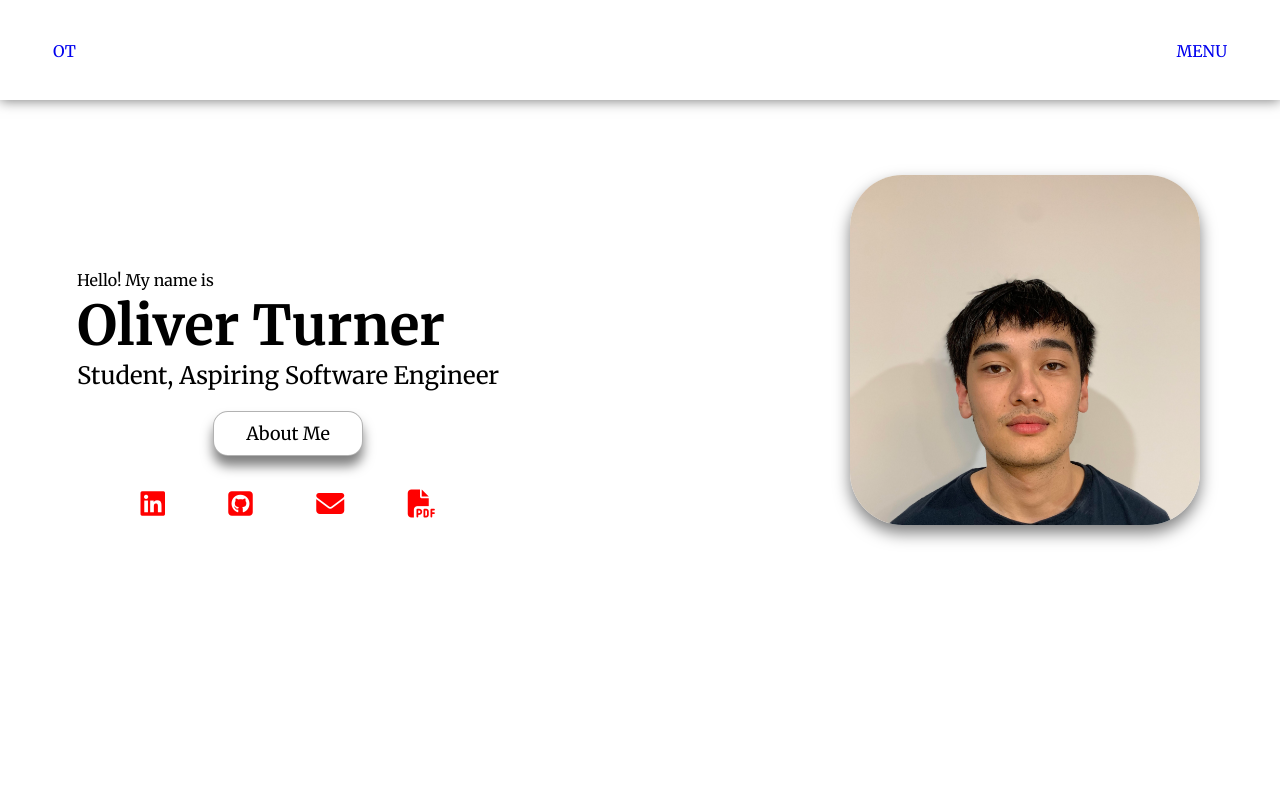
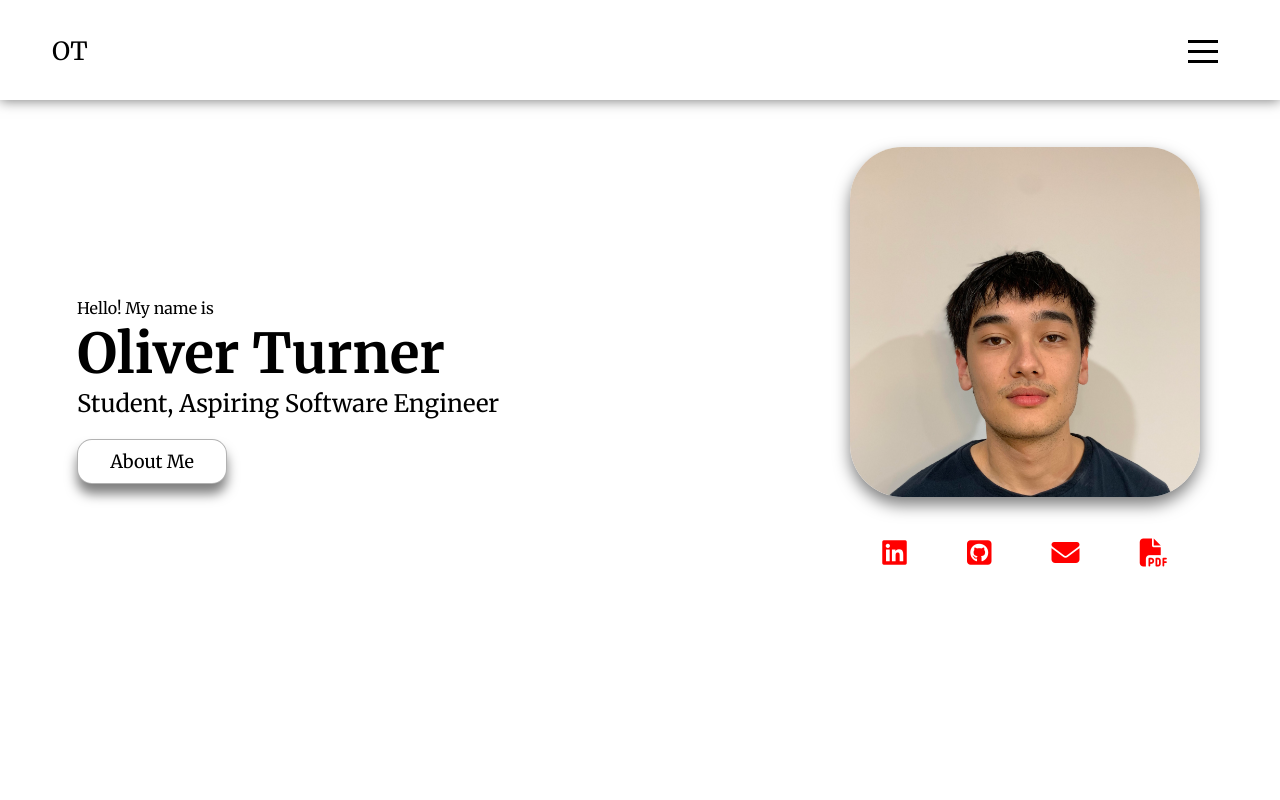
Before and after one commit to oliver-turner/ePortfolio, a plain HTML site: page index.html in a window 1280 px wide. Shown: the top 800 px of the page. Drawn offline with Linux system fonts and the light colour scheme.

Commit message:
landing page, nav bar animations

```diff
--- a/index.html
+++ b/index.html
@@ -13,12 +13,13 @@
 <body>
     <section id="about-me">
         <nav>
-            <div class="navContainer">
-                <div class="header row">
-                    <div class="logo"><a href="index.html">OT</a>
-                    </div>
-                    <div class="hamburgerMenu">
-                        <a href="index.html">MENU</a>
+            <div class="header row">
+                <div class="logo"><a href="#about-me">OT</a>
+                </div>
+                <div class="hamburgerMenu">
+                    <input type="checkbox" class="toggle">
+                    <div class="hamburger">
+                        <div class="bar"></div>
                     </div>
                 </div>
             </div>
@@ -31,6 +32,11 @@
                     <h2>Student, Aspiring Software Engineer</h2>
                     <div class="aboutMe__button">
                         <button class="button__aboutMe" type="submit">About Me</button>
+                    </div>
+                </div>
+                <div class="aboutMe__img">
+                    <div class="about-me__picture--mask">
+                        <img src="./assets/photoofme.jpg" class="about-me__picture" alt="Picture of Myself">
                     </div>
                     <div class="about-me__links">
                         <a href="https://www.linkedin.com/in/oliver-turner-995578212/" target="_blank"
@@ -47,16 +53,9 @@
                             <i class="fas fa-file-pdf"></i>
                         </a>
                     </div>
-
-                </div>
-                <div class="aboutMe__img">
-                    <div class="about-me__picture--mask">
-                        <img src="./assets/photoofme.jpg" class="about-me__picture" alt="Picture of Myself">
-                    </div>
                 </div>
             </div>
         </div>
-
     </section>
     <section id="languages">
         <div class="container">
--- a/styles.css
+++ b/styles.css
@@ -40,6 +40,8 @@ a {
     text-decoration: none;
     position: relative;
     transition: opacity 300ms ease;
+    color: black;
+    font-size: 25px;
 }
 
 i:hover {
@@ -105,7 +107,6 @@ nav {
     width: 100%;
     margin: 0 auto;
     height: 100px;
-
     backdrop-filter: blur(20px);
     background-color: rgba(255, 255, 255, 0.5);
     box-shadow: 0 1px 12px rgba(0, 0, 0, 0.5);
@@ -113,44 +114,75 @@ nav {
     z-index: 9;
 }
 
-.navContainer {
-    margin: 20px;
-    padding: 20px;
-}
-
 .header {
+    height: 100px;
     display: flex;
     flex-wrap: wrap;
     justify-content: space-between;
+    align-items: center;
 }
 
-.nav__link--list {
-    display: flex;
+.hamburgerMenu {
+    width: 50px;
+    height: 50px;
+    box-sizing: border-box;
 }
 
-.nav__link--anchor {
-    margin: 0 12px;
-    color: black;
-    font-weight: 700;
+.hamburgerMenu .toggle {
+    position: absolute;
+    width: 50px;
+    height: 50px;
+    cursor: pointer;
+    opacity: 0;
+    z-index: 999;
 }
 
-.nav__link--anchor--primary {
-    background-color: red;
-    padding: 8px 20px;
-    border-radius: 50px;
-    color: white;
-    transition: all 300ms ease;
+.hamburgerMenu .hamburger {
+    width: 50px;
+    height: 50px;
+    position: absolute;
+    display: flex;
+    justify-content: center;
+    align-items: center;
+    padding: 10px;
+    transition: transform 1s ease;
+
 }
 
-.nav__link--anchor--primary:hover {
-    background-color: orange;
+.hamburgerMenu .hamburger .bar {
+    position: relative;
+    width: 100%;
+    height: 3px;
+    background: black;
 }
 
-.personal__logo {
-    font-size: 24px;
-    color: red;
-    margin: 0 12px;
-    font-weight: bold;
+.hamburgerMenu .hamburger .bar::before,
+.hamburgerMenu .hamburger .bar::after {
+    content: '';
+    position: absolute;
+    top: -10px;
+    width: 100%;
+    height: 3px;
+    background: black;
+    transition: transform 0.2s linear;
+}
+
+.hamburgerMenu .hamburger .bar::after {
+    top: 10px;
+}
+
+.hamburgerMenu .toggle:hover+.hamburger {
+    transform: rotate(-360deg);
+}
+
+.hamburgerMenu .toggle:checked+.hamburger {
+    transform: rotate(45deg);
+}
+
+.hamburgerMenu .toggle:checked+.hamburger .bar::before,
+.hamburgerMenu .toggle:checked+.hamburger .bar::after {
+    top: 0;
+    transform: rotate(270deg);
 }
 
 /* About me */
@@ -165,7 +197,6 @@ nav {
     display: flex;
     align-items: center;
     justify-content: space-between;
-
 }
 
 .mainContainer {
@@ -183,13 +214,55 @@ nav {
 
 .aboutMe__text {
     padding: 0 25px;
+    animation: fade-up 800ms 600ms backwards;
 }
 
-.aboutMe__info {
-    min-height: 100vh;
+.aboutMe__img {
+    margin-bottom: 100px;
+}
+
+.about-me__picture--mask {
+    width: 350px;
+    height: 350px;
+    border-radius: 15%;
+    overflow: hidden;
+    box-shadow: 0 8px 16px rgba(0, 0, 0, 0.5);
+    margin: 28px;
+    animation: animate-profile-picture 800ms 700ms backwards;
+}
+
+.about-me__picture {
+    width: 400px;
+    transform: scale(1.0);
+    padding: 0 50px 50px 0;
+}
+
+.about-me__links {
     display: flex;
-    flex-wrap: wrap;
-    align-items: center;
+    justify-content: space-evenly;
+}
+
+.about-me__link {
+    font-size: 28px;
+    color: red;
+    padding: 10px 0;
+    transition: all 300ms ease;
+    animation: fade-down 800ms 1000ms backwards;
+}
+
+.aboutMe__button {
+    padding: 10px 0;
+    margin: 10px 0;
+}
+
+.button__aboutMe {
+    width: 150px;
+    padding: 10px 10px;
+    border-radius: 15px;
+    background-color: rgb(255, 255, 255);
+    border: 1px solid rgba(0, 0, 0, 0.3);
+    font-size: large;
+    box-shadow: 0 10px 12px rgba(0, 0, 0, 0.50);
 }
 
 @keyframes animate-profile-picture {
@@ -206,67 +279,23 @@ nav {
     }
 }
 
-.aboutMe__img {
-    margin-bottom: 100px;
-}
-
-.about-me__picture {
-    width: 400px;
-    transform: scale(1.0);
-    padding: 0 50px 50px 0;
-}
-
-.about-me__picture--mask {
-    width: 350px;
-    height: 350px;
-    border-radius: 15%;
-    overflow: hidden;
-    box-shadow: 0 8px 16px rgba(0, 0, 0, 0.5);
-    margin: 28px;
-    animation: animate-profile-picture 800ms 200ms backwards;
-}
-
-.about-me__info--title {
-    animation: fade-up 650ms 400ms backwards;
-}
-
-.about-me__links {
-    display: flex;
-    justify-content: space-evenly;
-    margin-top: 10px;
-}
-
-.about-me__link {
-    font-size: 28px;
-    color: red;
-    padding: 10px 0;
-    transition: all 300ms ease;
-    animation: fade-up 650ms 800ms backwards;
-}
-
-.aboutMe__button {
-    padding: 10px 0;
-    margin: 10px 0;
-    text-align: center;
-}
-
-.button__aboutMe {
-    width: 150px;
-    padding: 10px 10px;
-    border-radius: 15px;
-    background-color: rgb(255, 255, 255);
-    border: 1px solid rgba(0, 0, 0, 0.3);
-    font-size: large;
-    box-shadow: 0 10px 12px rgba(0, 0, 0, 0.50);
-}
-
-
-
 
 @keyframes fade-up {
     0% {
         opacity: 0;
         transform: translateY(40px);
+    }
+
+    100% {
+        opacity: 1;
+        transform: translateY(0);
+    }
+}
+
+@keyframes fade-down {
+    0% {
+        opacity: 0;
+        transform: translateY(-40px);
     }
 
     100% {
@@ -483,16 +512,17 @@ footer {
     h2 {
         text-align: center;
     }
+
+    .aboutMe__button {
+        text-align: center;
+    }
 }
 
 @media (max-width: 768px) {
-    nav {
+
+    nav,
+    .header {
         height: 68px;
-    }
-
-    .navContainer {
-        margin: 12px;
-        padding: 12px 0;
     }
 
     .about-me__picture--mask {
@@ -505,6 +535,10 @@ footer {
         transform: scale(0.5);
         padding: 0 50px 50px 0;
         transform: translate(-70px, -95px);
+    }
+
+    .aboutMe__text {
+        margin: 50px;
     }
 
 
```
